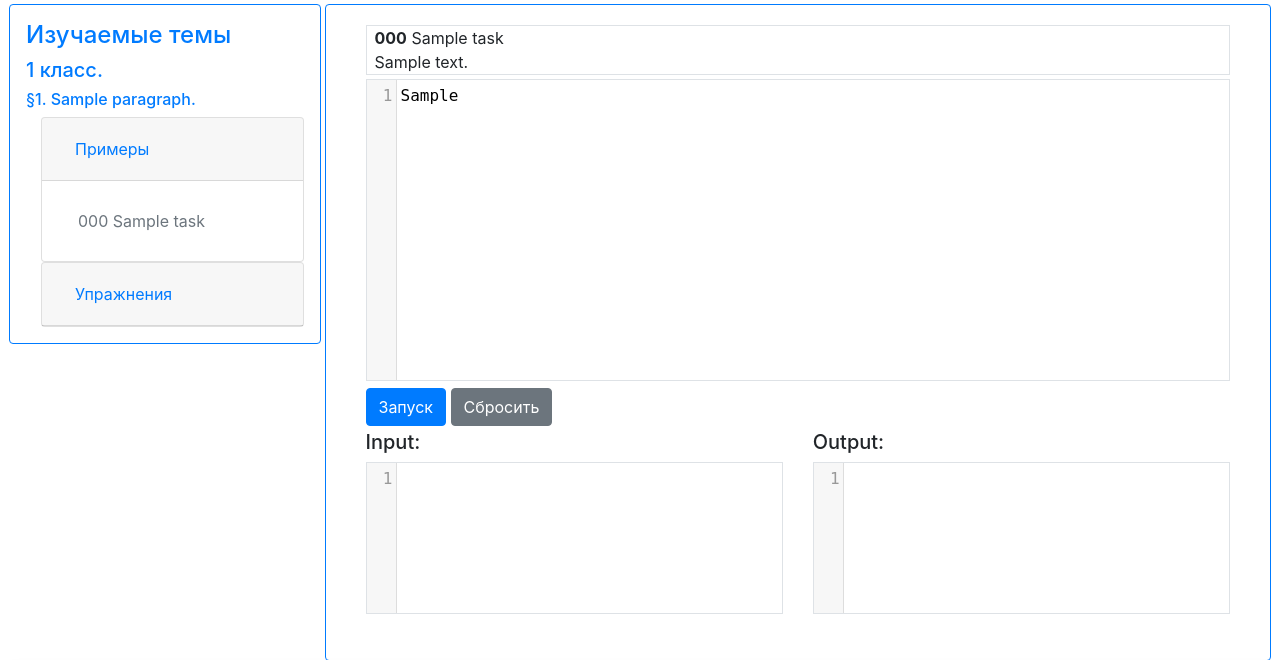
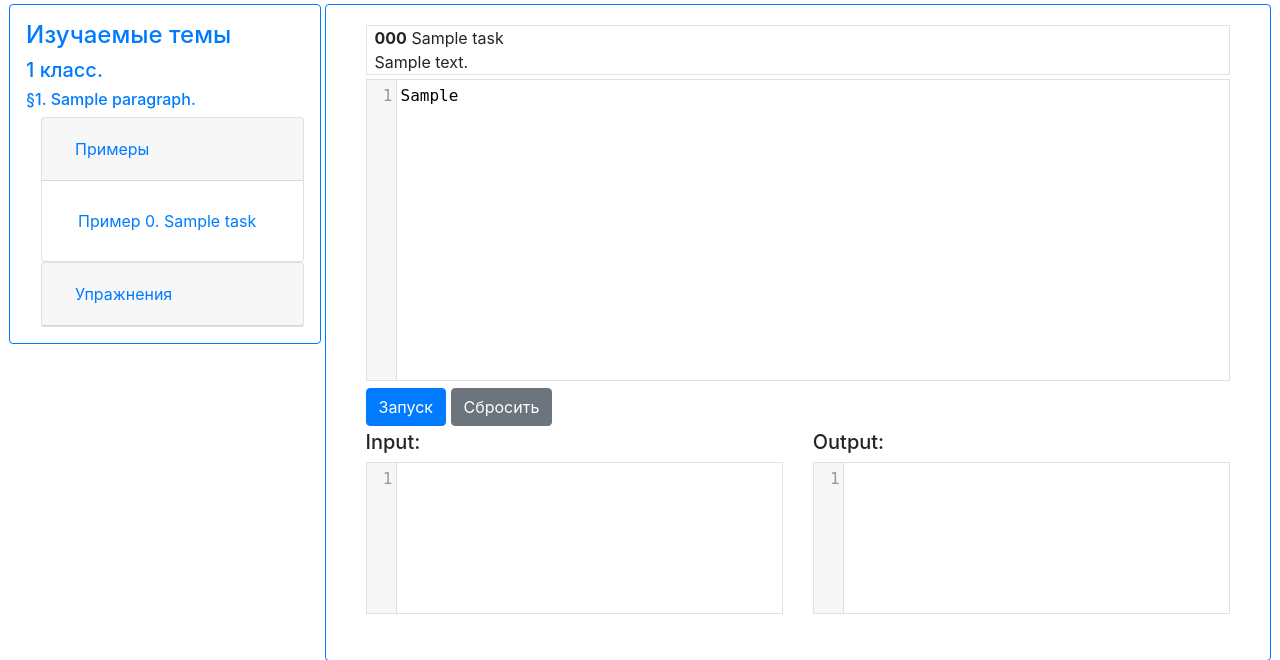
Before and after one commit to belovmd/edu-server, a Django app: page /task/sample/ in a window 1280 px wide. Shown: the part 56-716 px from the top of the page. Run offline with Django 3.2, Linux system fonts and the light colour scheme; a user stored in the database is signed in; tables that the repository leaves empty hold one stand-in row (values such as "Sample post"); some libraries are stand-ins or nearby versions.

Commit message:
Fix Menu

```diff
--- a/test_compiler/templates/task.html
+++ b/test_compiler/templates/task.html
@@ -112,12 +112,12 @@
       <div class="card-body">
           {% for cur_task in lesson_tasks %}
             {% if cur_task == task %}
-                <a class="nav-link disabled" href="{{ cur_task.get_absolute_url }}">
-                    {{ cur_task.task_number }} {% if cur_task.task_title is not None %} {{ cur_task.task_title }} {% endif %}
+                <a class="nav-link disabled" href="{{ cur_task.task.get_absolute_url }}">
+                    Пример {{ cur_task.task_number }}{% if cur_task.task_title is not None %}. {{ cur_task.task_title }} {% endif %}
                 </a>
             {% else %}
-                <a class="nav-link active" href="{{ cur_task.get_absolute_url }}">
-                    {{ cur_task.task_number }} {% if cur_task.task_title is not None %} {{ cur_task.task_title }} {% endif %}
+                <a class="nav-link active" href="{{ cur_task.task.get_absolute_url }}">
+                    Пример {{ cur_task.task_number }}{% if cur_task.task_title is not None %}. {{ cur_task.task_title }} {% endif %}
                 </a>
             {% endif %}
           {% endfor %}
@@ -146,12 +146,12 @@
       <div class="card-body">
         {% for cur_task in hw_tasks %}
             {% if cur_task == task %}
-                <a class="nav-link disabled" href="{{ cur_task.get_absolute_url }}">
-                    {{ cur_task.task_number }} {% if cur_task.task_title is not None %}{{ cur_task.task_title }} {% endif %}
+                <a class="nav-link disabled" href="{{ cur_task.task.get_absolute_url }}">
+                     Упр. {{ cur_task.task_number }} {% if cur_task.task_title is not None %}{{ cur_task.task_title }} {% endif %}
                 </a>
             {% else %}
-                <a class="nav-link active" href="{{ cur_task.get_absolute_url }}">
-                    {{ cur_task.task_number }} {% if cur_task.task_title is not None %} {{ cur_task.task_title }} {% endif %}
+                <a class="nav-link active" href="{{ cur_task.task.get_absolute_url }}">
+                     Упр. {{ cur_task.task_number }} {% if cur_task.task_title is not None %} {{ cur_task.task_title }} {% endif %}
                 </a>
             {% endif %}
         {% endfor %}
--- a/test_compiler/views.py
+++ b/test_compiler/views.py
@@ -5,6 +5,33 @@ from django.shortcuts import render, get_object_or_404
 from django.views.decorators.csrf import ensure_csrf_cookie
 from django.contrib.auth.decorators import login_required
 from . import models
+
+
+def _modify_lesson_tasks(lesson_tasks):
+    result_tasks = []
+    for task in lesson_tasks:
+        populated_task = {'task_title': task.task_title,
+                          'task': task}
+        if task.task_number[task.task_number.find('.')+1] == '0':
+            populated_task['task_number'] = (task.task_number[:task.task_number.find('.')+1]+
+                                             task.task_number[task.task_number.find('.')+2])
+        else:
+            populated_task['task_number'] = task.task_number
+        result_tasks.append(populated_task)
+    return result_tasks
+
+
+def _modify_hw_tasks(hw_tasks):
+    result_tasks = []
+    for task in hw_tasks:
+        populated_task = {'task_title': task.task_title,
+                          'task': task}
+        if task.task_number[0] == '0':
+            populated_task['task_number'] = task.task_number[1:]
+        else:
+            populated_task['task_number'] = task.task_number
+        result_tasks.append(populated_task)
+    return result_tasks
 
 
 @ensure_csrf_cookie
@@ -29,9 +56,10 @@ def task_view(request, slug):
     paragraph = get_object_or_404(models.Paragraph,
                                   paragraph_id=task.paragraph,
                                   class_id=task.class_id)
-
-    return render(request, 'task.html', {'lesson_tasks': lesson_tasks,
-                                         'hw_tasks': hw_tasks,
+    populated_lesson = _modify_lesson_tasks(lesson_tasks)
+    populated_hw = _modify_hw_tasks(hw_tasks)
+    return render(request, 'task.html', {'lesson_tasks': populated_lesson,
+                                         'hw_tasks': populated_hw,
                                          'task': task,
                                          'paragraph': paragraph})
 
@@ -66,33 +94,6 @@ def test(request):
         return JsonResponse({"data": grep_stdout.decode('cp1251'), "value": "bla"})
 
 
-def _modify_lesson_tasks(lesson_tasks):
-    result_tasks = []
-    for task in lesson_tasks:
-        populated_task = {'task_title': task.task_title,
-                          'task': task}
-        if task.task_number[task.task_number.find('.')+1] == '0':
-            populated_task['task_number'] = (task.task_number[:task.task_number.find('.')+1]+
-                                             task.task_number[task.task_number.find('.')+2])
-        else:
-            populated_task['task_number'] = task.task_number
-        result_tasks.append(populated_task)
-    return result_tasks
-
-
-def _modify_hw_tasks(hw_tasks):
-    result_tasks = []
-    for task in hw_tasks:
-        populated_task = {'task_title': task.task_title,
-                          'task': task}
-        if task.task_number[0] == '0':
-            populated_task['task_number'] = task.task_number[1:]
-        else:
-            populated_task['task_number'] = task.task_number
-        result_tasks.append(populated_task)
-    return result_tasks
-
-
 @login_required
 def all_tasks(request, class_id, paragraph_id):
     paragraph = get_object_or_404(models.Paragraph, class_id=class_id,
```
